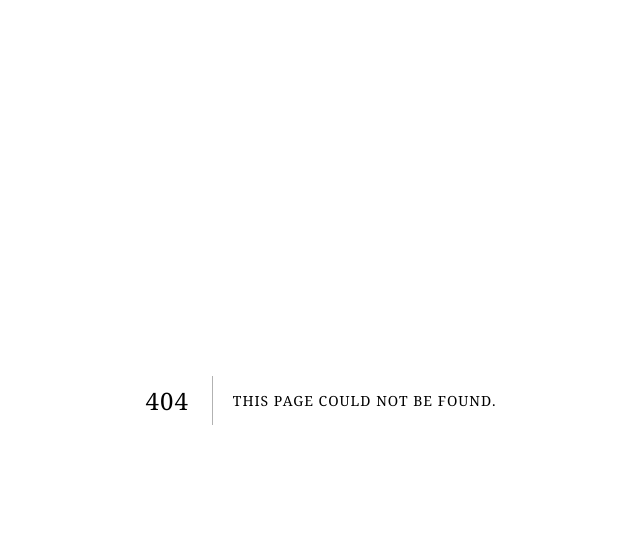
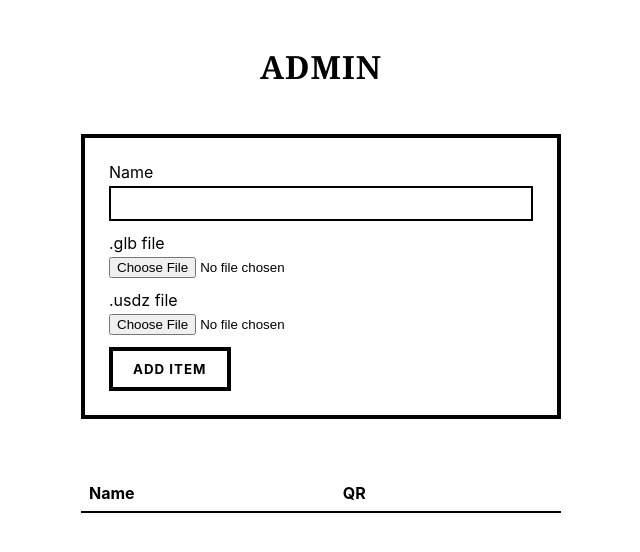
Before and after one commit to walahow/AR-QR, a Next.js app: page /admin in a window 1280 px wide. Before the commit this address had no page. Shown: the top 552 px of the page, without its empty margins (319-959 px from the left). Built offline with nearby package versions, Linux system fonts and the light colour scheme.

Commit message:
Add admin page (list items, add new item form)

```diff
--- /dev/null
+++ b/app/admin/page.js
@@ -0,0 +1,127 @@
+"use client";
+
+import { useEffect, useState } from "react";
+
+export default function AdminPage() {
+  const [items, setItems] = useState([]);
+  const [name, setName] = useState("");
+  const [glbFile, setGlbFile] = useState(null);
+  const [usdzFile, setUsdzFile] = useState(null);
+  const [submitting, setSubmitting] = useState(false);
+  const [error, setError] = useState(null);
+
+  async function loadItems() {
+    const res = await fetch("/api/items");
+    const data = await res.json();
+    setItems(data);
+  }
+
+  useEffect(() => {
+    loadItems();
+  }, []);
+
+  async function handleSubmit(e) {
+    e.preventDefault();
+    if (!name || !glbFile || !usdzFile) {
+      setError("Name, .glb file, and .usdz file are all required.");
+      return;
+    }
+    setSubmitting(true);
+    setError(null);
+    try {
+      const formData = new FormData();
+      formData.append("name", name);
+      formData.append("glb", glbFile);
+      formData.append("usdz", usdzFile);
+      const res = await fetch("/api/items", { method: "POST", body: formData });
+      if (!res.ok) {
+        const body = await res.json();
+        throw new Error(body.error || "Failed to create item");
+      }
+      setName("");
+      setGlbFile(null);
+      setUsdzFile(null);
+      await loadItems();
+    } catch (err) {
+      setError(err.message);
+    } finally {
+      setSubmitting(false);
+    }
+  }
+
+  async function handleDelete(id) {
+    await fetch(`/api/items/${id}`, { method: "DELETE" });
+    await loadItems();
+  }
+
+  return (
+    <div className="page" style={{ justifyContent: "flex-start" }}>
+      <h1>Admin</h1>
+
+      <form
+        onSubmit={handleSubmit}
+        className="frame"
+        style={{ padding: 24, width: "100%", maxWidth: 480, textAlign: "left" }}
+      >
+        <label style={{ display: "block", marginBottom: 12 }}>
+          Name
+          <input
+            type="text"
+            value={name}
+            onChange={(e) => setName(e.target.value)}
+            style={{ display: "block", width: "100%", marginTop: 4, padding: 8, border: "2px solid #000" }}
+          />
+        </label>
+        <label style={{ display: "block", marginBottom: 12 }}>
+          .glb file
+          <input
+            type="file"
+            accept=".glb"
+            onChange={(e) => setGlbFile(e.target.files[0])}
+            style={{ display: "block", marginTop: 4 }}
+          />
+        </label>
+        <label style={{ display: "block", marginBottom: 12 }}>
+          .usdz file
+          <input
+            type="file"
+            accept=".usdz"
+            onChange={(e) => setUsdzFile(e.target.files[0])}
+            style={{ display: "block", marginTop: 4 }}
+          />
+        </label>
+        {error && <p style={{ color: "red" }}>{error}</p>}
+        <button type="submit" disabled={submitting}>
+          {submitting ? "Uploading..." : "Add Item"}
+        </button>
+      </form>
+
+      <table style={{ width: "100%", maxWidth: 480, marginTop: 32, borderCollapse: "collapse" }}>
+        <thead>
+          <tr>
+            <th style={{ borderBottom: "2px solid #000", textAlign: "left", padding: 8 }}>Name</th>
+            <th style={{ borderBottom: "2px solid #000", textAlign: "left", padding: 8 }}>QR</th>
+            <th style={{ borderBottom: "2px solid #000", textAlign: "left", padding: 8 }}></th>
+          </tr>
+        </thead>
+        <tbody>
+          {items.map((item) => (
+            <tr key={item.id}>
+              <td style={{ padding: 8 }}>{item.name}</td>
+              <td style={{ padding: 8 }}>
+                <a href={`/api/items/${item.id}/qr`} target="_blank" rel="noreferrer">
+                  View QR
+                </a>
+              </td>
+              <td style={{ padding: 8 }}>
+                <button type="button" onClick={() => handleDelete(item.id)}>
+                  Delete
+                </button>
+              </td>
+            </tr>
+          ))}
+        </tbody>
+      </table>
+    </div>
+  );
+}
```
